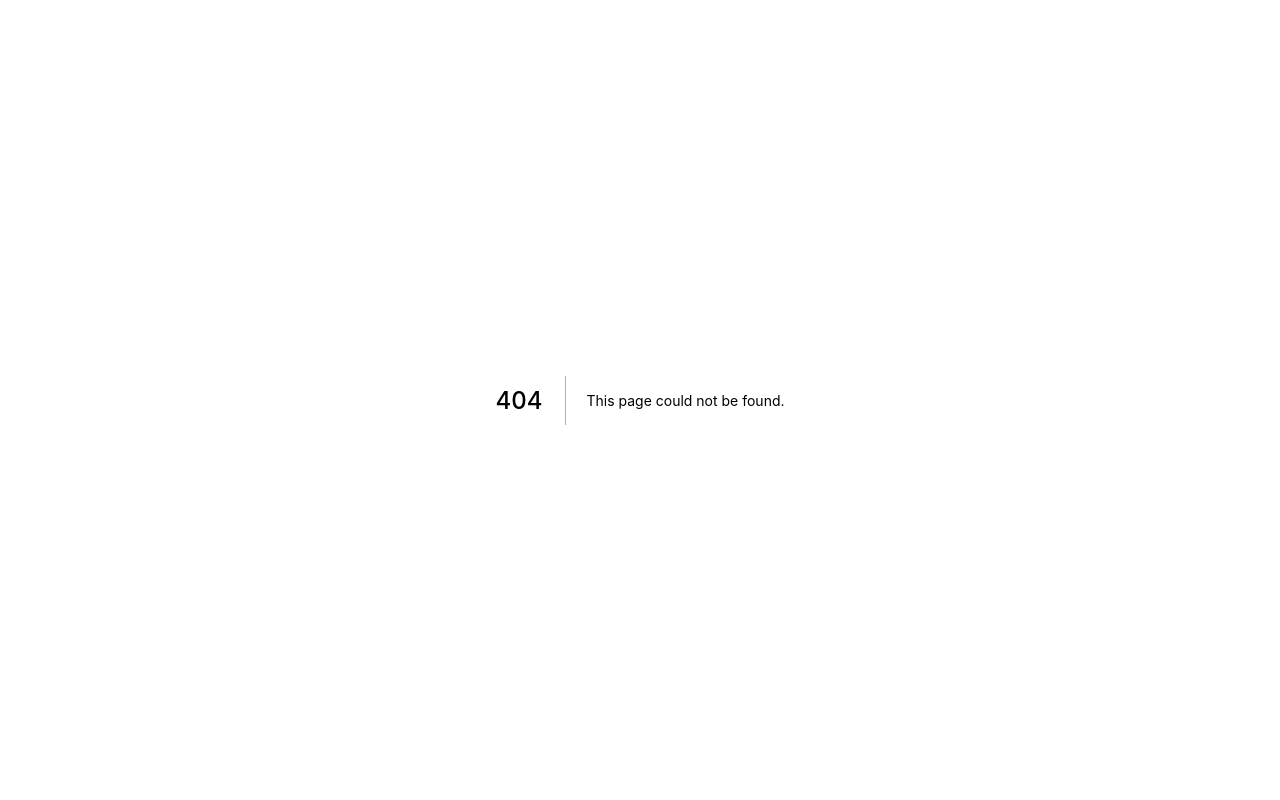
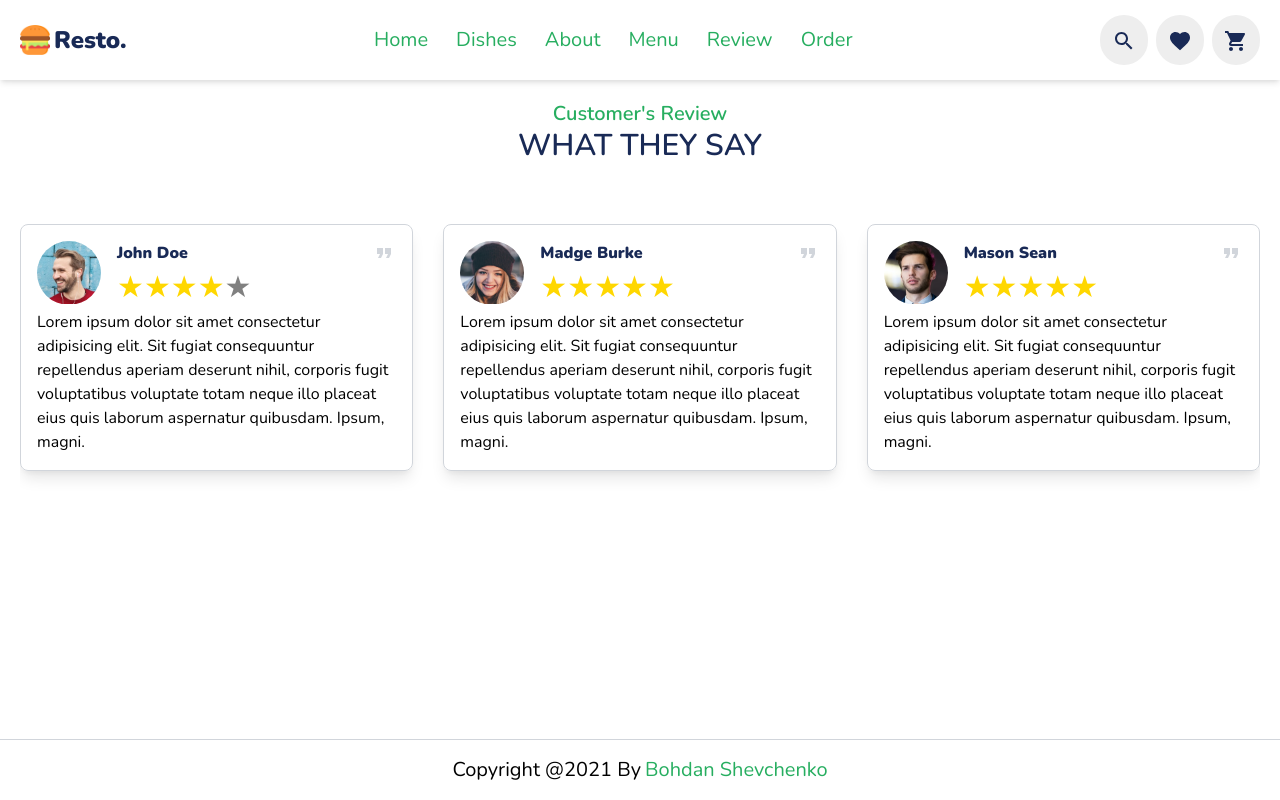
Before and after one commit to ShevaBs/resto-nextjs, a Next.js app: page /review in a window 1280 px wide. Before the commit this address had no page. Built offline with nearby package versions, Linux system fonts and the light colour scheme.

Commit message:
build review page

```diff
--- a/app/store.js
+++ b/app/store.js
@@ -2,11 +2,13 @@ import { configureStore, combineReducers } from "@reduxjs/toolkit";
 import carouselSlice from "../features/carouselSlice";
 import menuSlice from "../features/menuSlice";
 import popularDishesSlice from "../features/popularDishesSlice";
+import reviewsSlice from "../features/reviewsSlice";
 
 const rootReducer = combineReducers({
   slides: carouselSlice,
   popularDishes: popularDishesSlice,
-  menu: menuSlice
+  menu: menuSlice,
+  reviews: reviewsSlice
 })
 
 export const store = configureStore({
--- a/components/Header.jsx
+++ b/components/Header.jsx
@@ -33,7 +33,7 @@ export default function Header() {
           <Link href='/menu'>
             <a className="nav-link">Menu</a>
           </Link>
-          <Link href='/'>
+          <Link href='/review'>
             <a className="nav-link">Review</a>
           </Link>
           <Link href='/'>
--- a/components/Layout.jsx
+++ b/components/Layout.jsx
@@ -13,13 +13,15 @@ export default function Layout({children, title, subtitle}) {
       <Header/>
 
       <main className="mt-[80px] md:relative z-40 flex-1">
-        <div className="text-center">
+        <div className="text-center flex flex-col h-full">
+          <div>
             <h2 className="text-secondary text-xl font-semibold mt-5">{title}</h2>
             <h3 className="text-primary text-3xl font-semibold uppercase">{subtitle}</h3>
-          {/* <div className="container-wrapper">
-            <Products items={popularDishes}/>
-          </div> */}
-          {children}
+          </div>
+
+          <div className=" flex-1">
+            {children}
+          </div>
         </div>
       </main>
 
--- a/components/ProductsItem.jsx
+++ b/components/ProductsItem.jsx
@@ -7,8 +7,8 @@ export default function ProductsItem({title, img, price, rating}) {
   return (
     <div className="flex flex-col gap-2 items-center py-6 bg-white max-w-xs w-full rounded-md shadow-lg hover:scale-105 transition-all duration-300">
       <div className="h-56 px-4 relative">
-        <img className=" object-cover h-full rounded-md" src={img} alt="product-img" />
-        <div className="header-icon absolute top-2 right-6">
+        <img className=" object-scale-down	 h-full rounded-md" src={img} alt="product-img" />
+        <div className="header-icon absolute top-8 right-6">
           <FavoriteIcon />
         </div>
       </div>
--- /dev/null
+++ b/components/ReviewCarousel.jsx
@@ -0,0 +1,81 @@
+import React from "react";
+import ReactStars from "react-rating-stars-component";
+import FormatQuoteIcon from '@mui/icons-material/FormatQuote';
+// Import Swiper React components
+import { Swiper, SwiperSlide } from "swiper/react";
+// Import Swiper styles
+import "swiper/css";
+import "swiper/css/pagination"
+
+// import Swiper core and required modules
+import SwiperCore, {
+  Pagination
+} from 'swiper';
+import { useSelector } from "react-redux";
+
+// install Swiper modules
+SwiperCore.use([Pagination]);
+
+export default function ReviewCarousel() {
+  const reviews = useSelector(state => state.reviews)
+
+  return (
+    <div className="px-5 py-10">
+      <Swiper
+        slidesPerView={3}
+        spaceBetween={30}
+        freeMode={true}
+        slidesPerGroup={1} loop={true} loopFillGroupWithBlank={true}
+        breakpoints={{
+        "320": {
+          "slidesPerView": 1,
+          "spaceBetween": 10
+        },
+        "690": {
+          "slidesPerView": 2,
+          "spaceBetween": 20
+        },
+        "1024": {
+          "slidesPerView": 3,
+          "spaceBetween": 30
+        },
+        "1536": {
+          "slidesPerView": 4,
+          "spaceBetween": 40
+        }
+        }}
+        className="mySwiper">
+        {
+          reviews.map(review => (
+            <SwiperSlide className="">
+              <div className="shadow-lg rounded-lg border border-gray-300 p-4 my-5">
+
+                <div className="flex gap-1">
+                  <div className="w-16 h-16 rounded-full overflow-hidden">
+                    <img className="object-contain" src={review.img} alt="review-img" />
+                  </div>
+                  <div className="flex-1 px-3">
+                    <h3 className="text-left font-bold text-primary">{review.name}</h3>
+                    <ReactStars
+                      className=""
+                      count={5}
+                      value={review.rate}
+                      size={30}
+                      activeColor="#ffd700"
+                    />
+                  </div>
+                  <FormatQuoteIcon className="text-6xl text-gray-300 justify-self-end"/>
+                </div>
+
+                <div className="text-left">
+                  {review.testimonial}
+                </div>
+              </div>
+            </SwiperSlide>
+          ))
+        }
+
+      </Swiper>
+    </div>
+  )
+}
--- /dev/null
+++ b/features/reviewsSlice.js
@@ -0,0 +1,19 @@
+import { createSlice } from '@reduxjs/toolkit'
+
+const initialState = [
+  {id: 1, name: "John Doe", img: './images/pic-1.png', rate: 4, testimonial: "Lorem ipsum dolor sit amet consectetur adipisicing elit. Sit fugiat consequuntur repellendus aperiam deserunt nihil, corporis fugit voluptatibus voluptate totam neque illo placeat eius quis laborum aspernatur quibusdam. Ipsum, magni."},
+  {id: 2, name: "Madge Burke", img: './images/pic-2.png', rate: 5, testimonial: "Lorem ipsum dolor sit amet consectetur adipisicing elit. Sit fugiat consequuntur repellendus aperiam deserunt nihil, corporis fugit voluptatibus voluptate totam neque illo placeat eius quis laborum aspernatur quibusdam. Ipsum, magni."},
+  {id: 3, name: "Mason Sean", img: './images/pic-3.png', rate: 5, testimonial: "Lorem ipsum dolor sit amet consectetur adipisicing elit. Sit fugiat consequuntur repellendus aperiam deserunt nihil, corporis fugit voluptatibus voluptate totam neque illo placeat eius quis laborum aspernatur quibusdam. Ipsum, magni."},
+  {id: 4, name: "Christine Lya", img: './images/pic-4.png', rate: 4, testimonial: "Lorem ipsum dolor sit amet consectetur adipisicing elit. Sit fugiat consequuntur repellendus aperiam deserunt nihil, corporis fugit voluptatibus voluptate totam neque illo placeat eius quis laborum aspernatur quibusdam. Ipsum, magni."},
+]
+
+const reviewsSlice = createSlice({
+  name: "reviewSlice",
+  initialState,
+  // reducers: {
+
+  // }
+});
+
+// export const {} = reviewsSlice.actions
+export default reviewsSlice.reducer
--- /dev/null
+++ b/pages/review.js
@@ -0,0 +1,10 @@
+import Layout from "../components/Layout";
+import ReviewCarousel from "../components/ReviewCarousel";
+
+export default function review() {
+  return (
+    <Layout title="Customer's Review" subtitle="What they Say">
+      <ReviewCarousel/>
+    </Layout>
+  )
+}
```
Also changed, not shown: public/quotes.svg (added).
